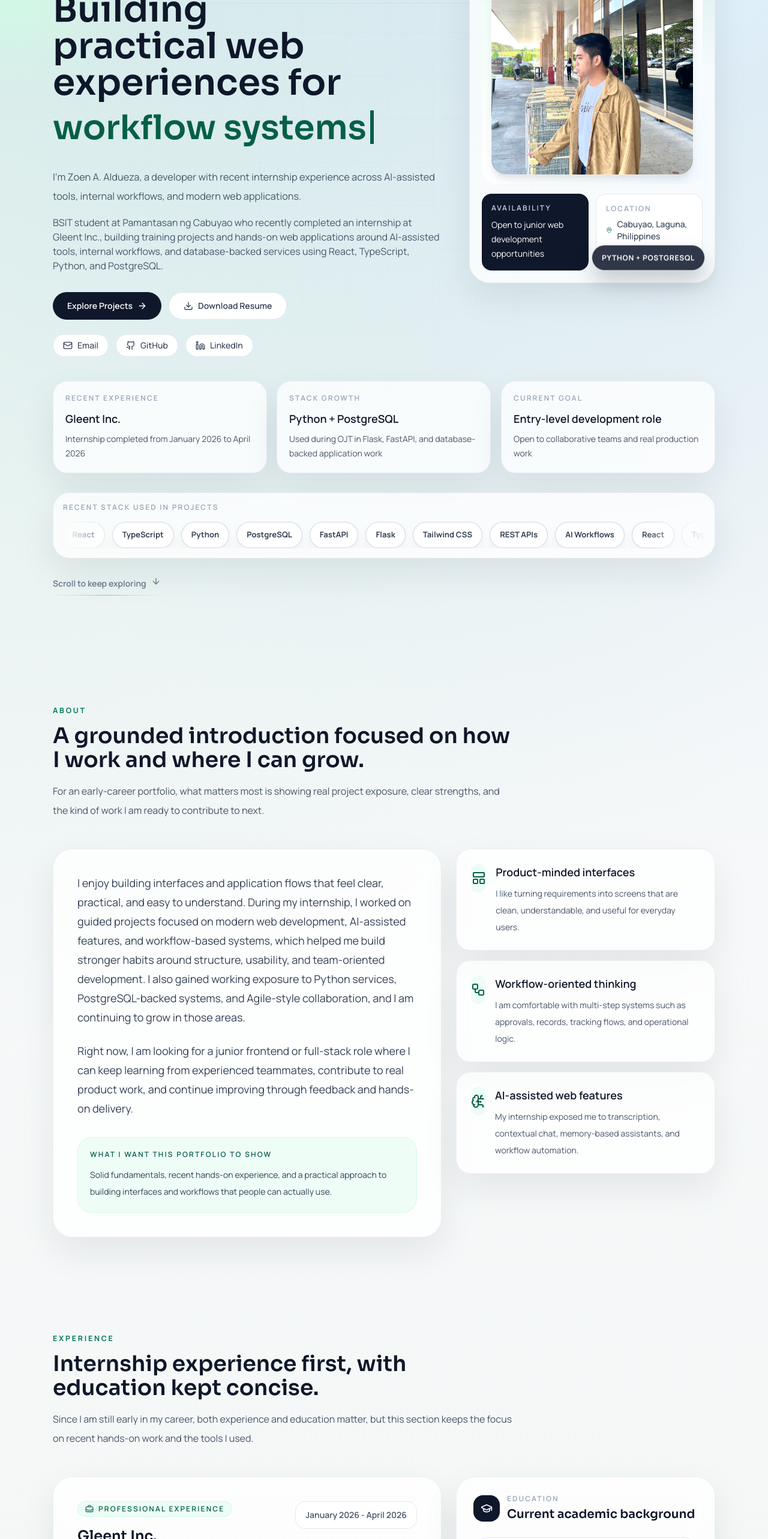
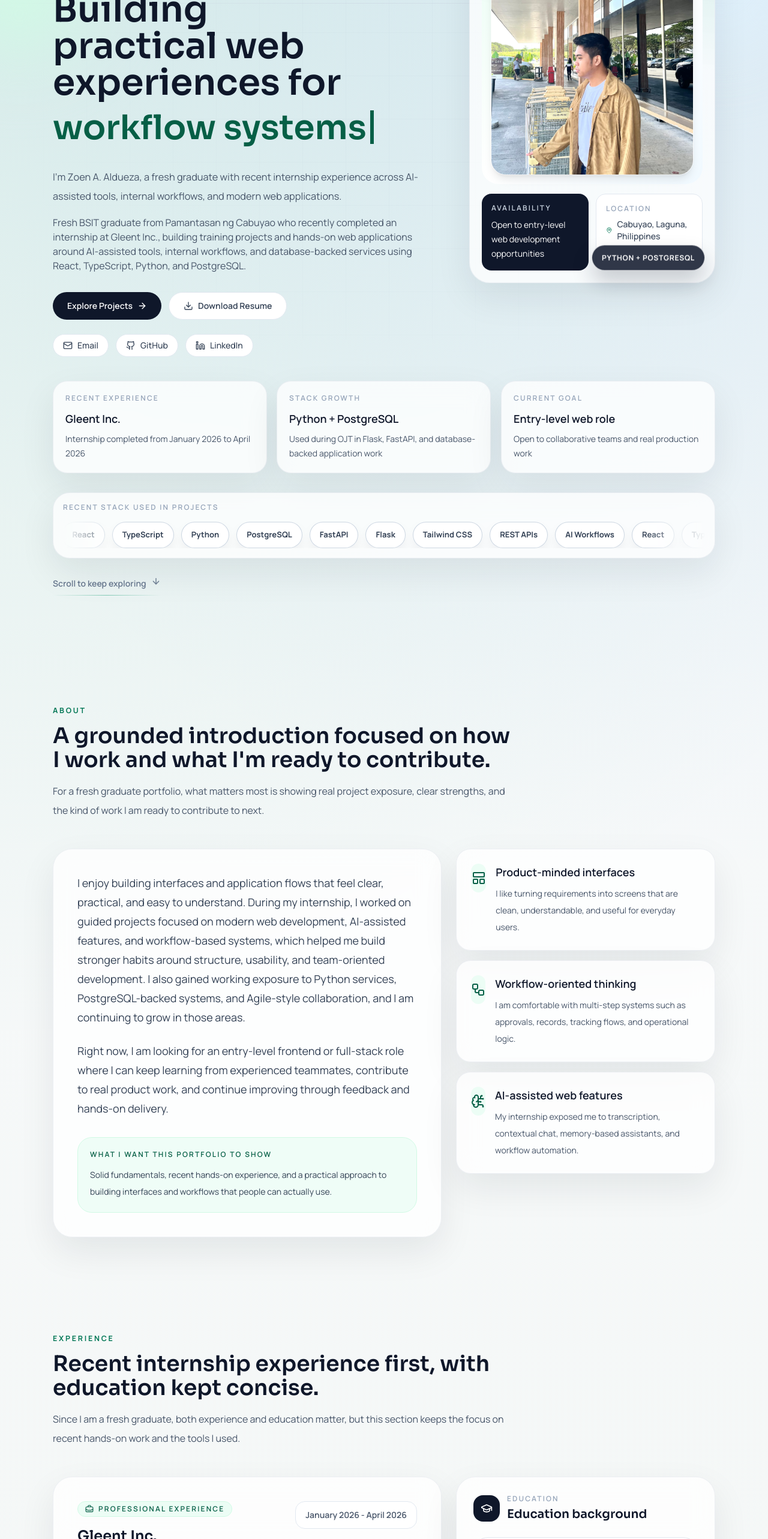
Before and after one commit to ZAA-ZAA/MyPortfolio, a React (Vite) app: page / in a window 1280 px wide. Shown: the part 234-2800 px from the top of the page at 60% size. Built offline with nearby package versions, Linux system fonts and the light colour scheme.

Commit message:
Updated to Fresh Graduate

```diff
--- a/components/About.tsx
+++ b/components/About.tsx
@@ -15,10 +15,10 @@ const About: React.FC = () => {
         <div data-reveal className="max-w-3xl">
           <p className="section-kicker">About</p>
           <h2 className="mt-3 font-display text-3xl font-semibold text-slate-900 md:text-4xl">
-            A grounded introduction focused on how I work and where I can grow.
+            A grounded introduction focused on how I work and what I&apos;m ready to contribute.
           </h2>
           <p className="mt-4 text-base leading-8 text-slate-600">
-            For an early-career portfolio, what matters most is showing real project exposure, clear strengths, and the kind of work I am ready to contribute to next.
+            For a fresh graduate portfolio, what matters most is showing real project exposure, clear strengths, and the kind of work I am ready to contribute to next.
           </p>
         </div>
 
--- a/components/Contact.tsx
+++ b/components/Contact.tsx
@@ -14,7 +14,7 @@ const Contact: React.FC = () => {
                 Let&apos;s talk about the role, the team, or the work.
               </h2>
               <p className="mt-4 max-w-xl text-base leading-8 text-slate-300">
-                I recently finished my internship and I&apos;m looking for opportunities where I can contribute as a junior developer while continuing to learn in a real product environment.
+                I recently finished my internship and graduated, and I&apos;m looking for opportunities where I can contribute as an entry-level developer while continuing to learn in a real product environment.
               </p>
 
               <div className="mt-8 flex flex-wrap gap-3">
@@ -86,7 +86,7 @@ const Contact: React.FC = () => {
 
           <div className="mt-10 flex flex-col gap-2 border-t border-white/10 pt-6 text-sm text-slate-400 md:flex-row md:items-center md:justify-between">
             <p>&copy; {new Date().getFullYear()} {PERSONAL_INFO.name}</p>
-            <p>Internship case studies and walkthroughs are available during interviews.</p>
+            <p>Project case studies and walkthroughs are available during interviews.</p>
           </div>
         </div>
       </div>
--- a/components/Hero.tsx
+++ b/components/Hero.tsx
@@ -206,8 +206,8 @@ const Hero: React.FC = () => {
               className="mt-6 max-w-2xl text-[1.02rem] leading-8 text-slate-600"
               style={{ ['--reveal-delay' as string]: '240ms' }}
             >
-              I&apos;m {PERSONAL_INFO.name}, a developer with recent internship experience across AI-assisted tools,
-              internal workflows, and modern web applications.
+              I&apos;m {PERSONAL_INFO.name}, a fresh graduate with recent internship experience across AI-assisted
+              tools, internal workflows, and modern web applications.
             </p>
 
             <p
--- a/components/Skills.tsx
+++ b/components/Skills.tsx
@@ -9,7 +9,7 @@ const Skills: React.FC = () => {
           <p className="section-kicker">Skills</p>
           <h2 className="mt-3 font-display text-3xl font-semibold text-slate-900 md:text-4xl">Core stack and working strengths.</h2>
           <p className="mt-4 text-base leading-8 text-slate-600">
-            I kept this section focused on tools and areas I have actively used during coursework and recent internship work.
+            I kept this section focused on tools and areas I have actively used during coursework, project work, and recent internship work.
           </p>
         </div>
 
--- a/components/Timeline.tsx
+++ b/components/Timeline.tsx
@@ -9,10 +9,10 @@ const Timeline: React.FC = () => {
         <div data-reveal className="max-w-3xl">
           <p className="section-kicker">Experience</p>
           <h2 className="mt-3 font-display text-3xl font-semibold text-slate-900 md:text-4xl">
-            Internship experience first, with education kept concise.
+            Recent internship experience first, with education kept concise.
           </h2>
           <p className="mt-4 text-base leading-8 text-slate-600">
-            Since I am still early in my career, both experience and education matter, but this section keeps the focus on recent hands-on work and the tools I used.
+            Since I am a fresh graduate, both experience and education matter, but this section keeps the focus on recent hands-on work and the tools I used.
           </p>
         </div>
 
@@ -65,7 +65,7 @@ const Timeline: React.FC = () => {
                   </div>
                   <div>
                     <p className="text-xs font-semibold uppercase tracking-[0.18em] text-slate-400">Education</p>
-                  <h3 className="mt-1 font-display text-xl font-semibold text-slate-900">Current academic background</h3>
+                    <h3 className="mt-1 font-display text-xl font-semibold text-slate-900">Education background</h3>
                   </div>
                 </div>
 
--- a/constants.ts
+++ b/constants.ts
@@ -10,13 +10,13 @@ export const PERSONAL_INFO = {
   location: "Cabuyao, Laguna, Philippines",
   photoUrl: withBaseUrl('profile.jpg'),
   resumeUrl: withBaseUrl('resume.pdf'),
-  availability: "Open to junior web development opportunities",
+  availability: "Open to entry-level web development opportunities",
   shortBio:
-    "BSIT student at Pamantasan ng Cabuyao who recently completed an internship at Gleent Inc., building training projects and hands-on web applications around AI-assisted tools, internal workflows, and database-backed services using React, TypeScript, Python, and PostgreSQL.",
+    "Fresh BSIT graduate from Pamantasan ng Cabuyao who recently completed an internship at Gleent Inc., building training projects and hands-on web applications around AI-assisted tools, internal workflows, and database-backed services using React, TypeScript, Python, and PostgreSQL.",
   about:
     "I enjoy building interfaces and application flows that feel clear, practical, and easy to understand. During my internship, I worked on guided projects focused on modern web development, AI-assisted features, and workflow-based systems, which helped me build stronger habits around structure, usability, and team-oriented development. I also gained working exposure to Python services, PostgreSQL-backed systems, and Agile-style collaboration, and I am continuing to grow in those areas.",
   lookingFor:
-    "Right now, I am looking for a junior frontend or full-stack role where I can keep learning from experienced teammates, contribute to real product work, and continue improving through feedback and hands-on delivery."
+    "Right now, I am looking for an entry-level frontend or full-stack role where I can keep learning from experienced teammates, contribute to real product work, and continue improving through feedback and hands-on delivery."
 };
 
 export const SOCIAL_LINKS = {
@@ -37,7 +37,7 @@ export const QUICK_FACTS: QuickFact[] = [
   },
   {
     label: "Current goal",
-    value: "Entry-level development role",
+    value: "Entry-level web role",
     detail: "Open to collaborative teams and real production work"
   }
 ];
@@ -103,8 +103,9 @@ export const EDUCATION: EducationItem[] = [
   {
     school: "Pamantasan ng Cabuyao",
     degree: "Bachelor of Science in Information Technology",
-    year: "2022 - Present",
+    year: "2022 - 2026",
     details: [
+      "Fresh graduate",
       "Recent OJT completion at Gleent Inc.",
       "Focused on web development, software engineering, and database-backed systems."
     ]
--- a/index.html
+++ b/index.html
@@ -9,7 +9,7 @@
     <meta name="viewport" content="width=device-width, initial-scale=1.0" />
     <meta
       name="description"
-      content="Portfolio of Zoen A. Aldueza, a junior web developer with recent internship experience in AI-assisted tools, workflow systems, and modern web applications."
+      content="Portfolio of Zoen A. Aldueza, a fresh BSIT graduate and web developer with recent internship experience in AI-assisted tools, workflow systems, and modern web applications."
     />
     <meta name="theme-color" content="#059669" />
     <title>Zoen A. Aldueza | Portfolio</title>
--- a/metadata.json
+++ b/metadata.json
@@ -1,5 +1,5 @@
 {
   "name": "Zoen A. Aldueza - Portfolio",
-  "description": "Professional portfolio for Zoen A. Aldueza, Aspiring IT Professional and React Developer.",
+  "description": "Professional portfolio for Zoen A. Aldueza, fresh BSIT graduate and React developer.",
   "requestFramePermissions": []
 }
```
Also changed, not shown: 1 other file (tests, documents, lock files or other folders). Lines whose indentation alone changed are shown as unchanged.
